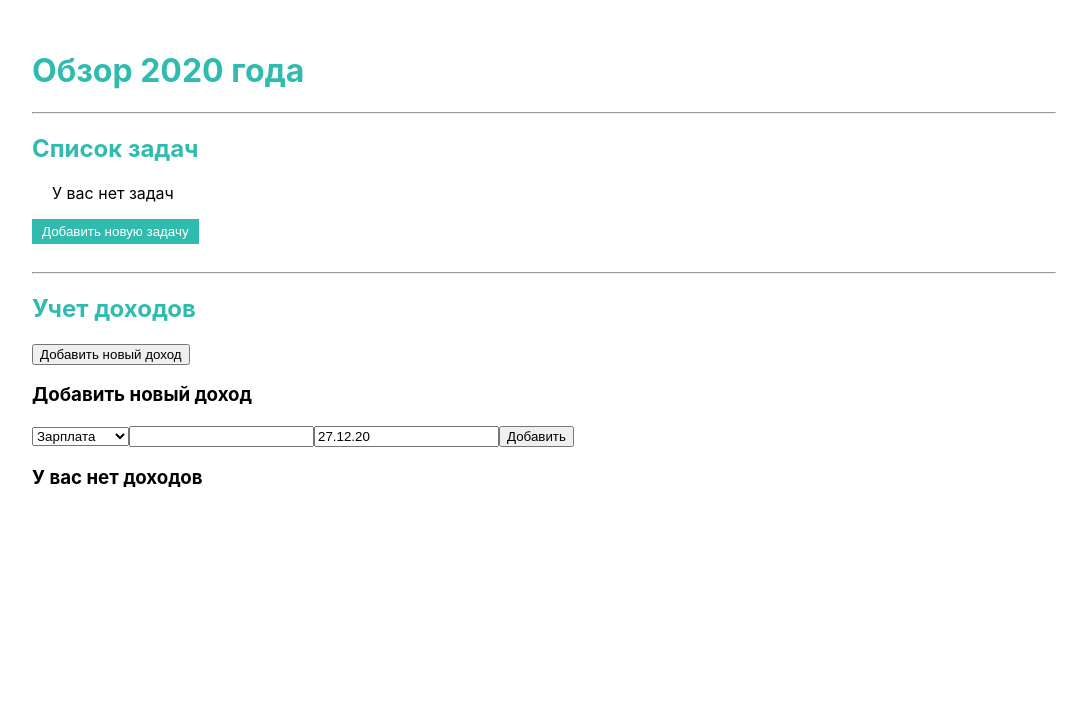
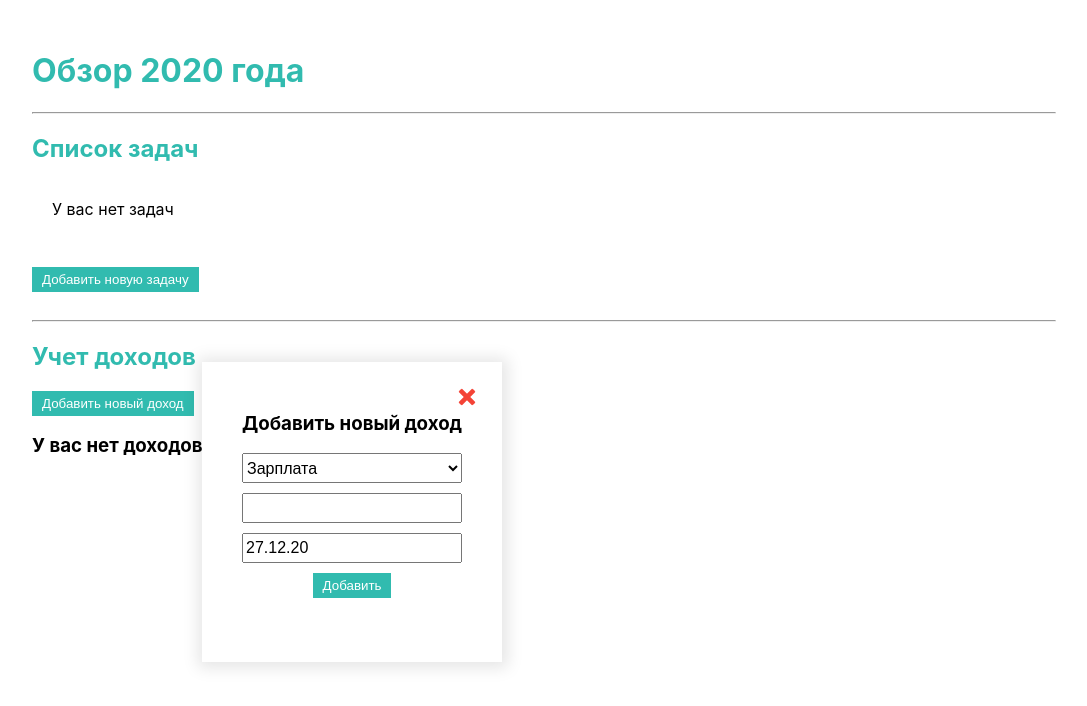
Before and after one commit to belevd/new-year-app, a React (Create React App) app: page / in a window 1280 px wide. Both pictures are taken after a click on the button "Добавить новый доход". Shown: the top 706 px of the page, without its empty margins (96-1183 px from the left). Built offline with nearby package versions, Linux system fonts and the light colour scheme.

Commit message:
styling and some refactor of main functional of Income feature

```diff
--- a/package.json
+++ b/package.json
@@ -12,6 +12,7 @@
     "react-datepicker": "^3.3.0",
     "react-dom": "^17.0.1",
     "react-hook-form": "^6.14.0",
+    "react-perfect-scrollbar": "^1.5.8",
     "react-scripts": "4.0.1",
     "web-vitals": "^0.2.4"
   },
--- a/src/components/Income/Income.js
+++ b/src/components/Income/Income.js
@@ -2,6 +2,7 @@ import React, { useState } from "react";
 import { IncomesTable } from "./IncomesTable";
 import { NewIncome } from "./NewIncome";
 import { useForm } from "react-hook-form";
+import cn from "classnames";
 
 export const IncomeContext = React.createContext();
 
@@ -31,7 +32,7 @@ export function Income() {
     const newIncome = {
       id,
       type,
-      amount,
+      amount: Number(amount),
       date: date ? date : new Date(),
     };
     const newIncomes = {
@@ -81,12 +82,16 @@ export function Income() {
       value={{ remove: deleteIncome, change: changeIncome }}
     >
       <h2 className="subTitle">{`Учет доходов`}</h2>
-      <button onClick={showNewIncomeModal}>{`Добавить новый доход`}</button>
+      <button
+        onClick={showNewIncomeModal}
+        className={cn("button", "button-primary")}
+      >{`Добавить новый доход`}</button>
       {newIncomeModal && (
         <NewIncome
           register={register}
           handleSubmit={handleSubmit(addIncome)}
           control={control}
+          close={closeNewIncomeModal}
         />
       )}
       <IncomesTable list={incomes.list} listIds={incomes.column.listIds} />
--- a/src/components/Income/IncomeItem.js
+++ b/src/components/Income/IncomeItem.js
@@ -2,22 +2,18 @@ import React, { useContext } from "react";
 import { Del, pluralizeDate } from "../../utils";
 import { INCOMES_TYPES_NAMES } from "../../constants";
 import { IncomeContext } from "./Income";
+import cn from "classnames";
 
 export function IncomeItem(props) {
   const { item } = props;
   const { remove, change } = useContext(IncomeContext);
   return (
-    <tr>
-      <td>{pluralizeDate(item.date, "/")}</td>
-      <td>{INCOMES_TYPES_NAMES[item.type]}</td>
-      <td>{item.amount}</td>
-      <td>
-        <div className="incomeItem__actions">
-          <div className="incomeItem__action-change"></div>
-          <div className="incomeItem__action-delete"></div>
-        </div>
-      </td>
-      <td>
+    <tr className="table__row">
+      <td className="table__cell">{pluralizeDate(item.date, "/")}</td>
+      <td className="table__cell">{INCOMES_TYPES_NAMES[item.type]}</td>
+      <td className="table__cell">{item.amount.toLocaleString()}</td>
+      <td className={cn("table__cell", "flexContainer")}>
+        <div className="incomeItem__action-change"></div>
         <Del cb={() => remove(item.id)} />
       </td>
     </tr>
--- a/src/components/Income/IncomesTable.js
+++ b/src/components/Income/IncomesTable.js
@@ -1,5 +1,6 @@
 import React from "react";
 import { IncomeItem } from "./IncomeItem";
+import cn from "classnames";
 
 export function IncomesTable(props) {
   const { list, listIds } = props;
@@ -8,13 +9,13 @@ export function IncomesTable(props) {
   return (
     <>
       {incomes.length ? (
-        <table>
+        <table className={cn("table", 'mt-20')}>
           <thead>
-            <tr>
-              <th>{`Дата`}</th>
-              <th>{`Источник дохода`}</th>
-              <th>{`Сумма`}</th>
-              <th></th>
+            <tr className="table__row">
+              <th className="table__cell">{`Дата`}</th>
+              <th className="table__cell">{`Источник дохода`}</th>
+              <th className="table__cell">{`Сумма`}</th>
+              <th className="table__cell"></th>
             </tr>
           </thead>
           <tbody>
--- a/src/components/Income/NewIncome.js
+++ b/src/components/Income/NewIncome.js
@@ -4,36 +4,53 @@ import { Controller } from "react-hook-form";
 import "react-datepicker/dist/react-datepicker.css";
 import ru from "date-fns/locale/ru";
 import { INCOMES_TYPES_NAMES } from "../../constants";
+import cn from "classnames";
+import { Del } from "../../utils";
 
 registerLocale("ru", ru);
 
 export function NewIncome(props) {
-  const { register, handleSubmit, control } = props;
+  const { register, handleSubmit, control, close } = props;
   return (
     <div className="newIncome__container">
+      <div className={cn("flexContainer", "flex-right")}>
+        <Del cb={() => close()} />
+      </div>
       <h3 className="newIncome__title">{`Добавить новый доход`}</h3>
-      <form onSubmit={handleSubmit} autoComplete="off">
-        <select name="type" ref={register}>
+      <form
+        onSubmit={handleSubmit}
+        autoComplete="off"
+        className={cn("newIncome__form")}
+      >
+        <select name="type" ref={register} className={cn("newIncome__input")}>
           {Object.keys(INCOMES_TYPES_NAMES).map((key) => (
             <option value={key} key={key}>
               {INCOMES_TYPES_NAMES[key]}
             </option>
           ))}
         </select>
-        <input name="amount" ref={register} type="number" />
+        <input
+          name="amount"
+          ref={register}
+          type="number"
+          className={cn("newIncome__input")}
+        />
         <Controller
           name="date"
           control={control}
           render={({ onChange, value = new Date() }) => (
             <DatePicker
               dateFormat="dd.MM.yy"
-              selected={(value = new Date())}
+              selected={value}
               onChange={onChange}
               locale="ru"
+              className={cn("newIncome__input")}
             />
           )}
         />
-        <button type="submit">Добавить</button>
+        <button type="submit" className={cn("button", "button-primary")}>
+          Добавить
+        </button>
       </form>
     </div>
   );
--- a/src/components/ToDo/ToDoList.js
+++ b/src/components/ToDo/ToDoList.js
@@ -3,6 +3,8 @@ import { ToDo } from "./ToDo";
 import cn from "classnames";
 import { DEFAULT_TASK, COMPLETED_TASKS } from "../../constants";
 import { DragDropContext, Droppable } from "react-beautiful-dnd";
+import PerfectScrollbar from "react-perfect-scrollbar";
+import "react-perfect-scrollbar/dist/css/styles.css";
 
 export function ToDoList() {
   const [listOfDo, setListOfDo] = useState(
@@ -126,6 +128,10 @@ export function ToDoList() {
         <h2 className="subTitle">{`Список задач`}</h2>
         <Droppable droppableId="toDoList">
           {(provided) => (
+            <PerfectScrollbar
+              options={{ suppressScrollX: true }}
+              style={{width: '50%', marginBottom: '2em'}}
+            >
               <ul
                 className="listOfDo"
                 ref={provided.innerRef}
@@ -149,11 +155,13 @@ export function ToDoList() {
                 ) : (
                   <span>У вас нет задач</span>
                 )}
+
                 {provided.placeholder}
               </ul>
+            </PerfectScrollbar>
           )}
         </Droppable>
-        <button className={cn("button", "button-addNewTask")} onClick={addToDo}>
+        <button className={cn("button", "button-primary")} onClick={addToDo}>
           Добавить новую задачу
         </button>
       </DragDropContext>
--- a/src/index.css
+++ b/src/index.css
@@ -11,6 +11,15 @@ code {
   font-family: source-code-pro, Menlo, Monaco, Consolas, "Courier New",
     monospace;
 }
+.flexContainer {
+  display: flex;
+}
+.flex-right {
+  justify-content: flex-end;
+}
+.mt-20 {
+  margin-top: 20px;
+}
 
 .content {
   padding: 30px 10%;
@@ -18,6 +27,7 @@ code {
   /* background-color: rgb(253, 231, 130); */
 }
 .section {
+  position: relative;
   padding: 0 0 20px;
 }
 .mainTitle {
@@ -33,6 +43,8 @@ code {
 .listOfDo {
   list-style: none;
   padding-left: 20px;
+  width: 90%;
+  max-height: 45vh;
 }
 
 .list-item {
@@ -41,7 +53,7 @@ code {
   display: flex;
   align-items: center;
   border-bottom: 1px solid grey;
-  width: 45%;
+  width: 100%;
 }
 
 .list-item:last-child {
@@ -107,12 +119,69 @@ code {
   border: 2px solid #fff;
 }
 
-.button-addNewTask {
+.button-primary {
   background-color: rgb(49, 187, 175);
   color: #fff;
 }
 
-.button-addNewTask:hover,
-.button-addNewTask:active {
+.button-primary:hover,
+.button-primary:active {
   background-color: rgb(37, 148, 139);
 }
+
+.newIncome__container {
+  position: absolute;
+  left: 170px;
+  top: 20px;
+  width: 300px;
+  height: 300px;
+  box-shadow: 1px 1px 15px 5px rgba(0, 0, 0, 0.1);
+  padding: 20px;
+  box-sizing: border-box;
+  text-align: center;
+  background-color: #fff;
+  z-index: 5;
+  transition: 0.5s;
+}
+
+.newIncome__title {
+  margin-top: 0;
+}
+
+.newIncome__form {
+  box-sizing: border-box;
+  width: 100%;
+  padding: 0 20px;
+}
+
+.newIncome__input {
+  box-sizing: border-box;
+  width: 100%;
+  height: 30px;
+  margin-bottom: 10px;
+  font-size: 16px;
+  line-height: 1;
+}
+
+.react-datepicker-wrapper {
+  width: 100%;
+}
+.react-datepicker-popper {
+  text-transform: capitalize;
+}
+
+.table {
+  border-collapse: collapse;
+}
+
+.table__cell {
+  text-align: center;
+  padding: 5px 10px;
+}
+
+.table__row {
+  border-top: 1px solid grey;
+}
+thead .table__row {
+  border-top: none;
+}
```
Also changed, not shown: 2 other files (tests, documents, lock files or other folders). Lines whose indentation alone changed are shown as unchanged.
